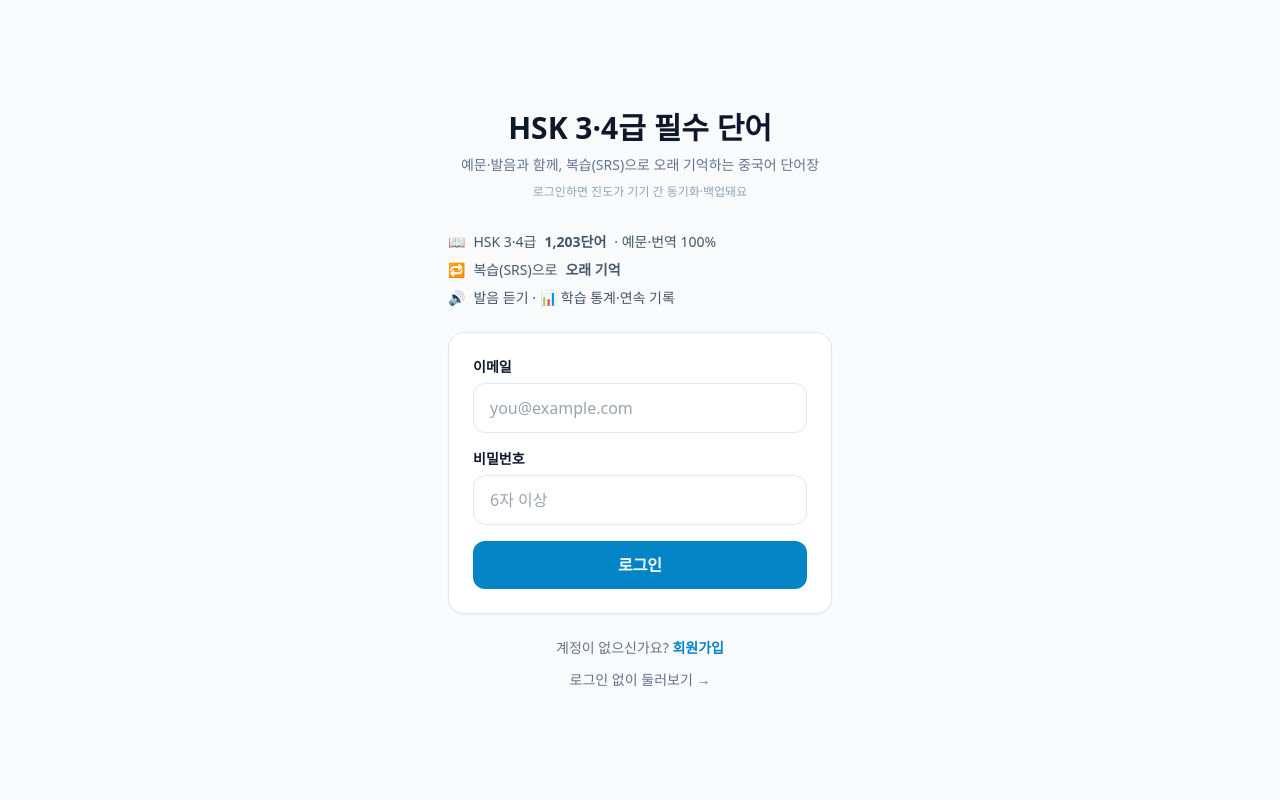
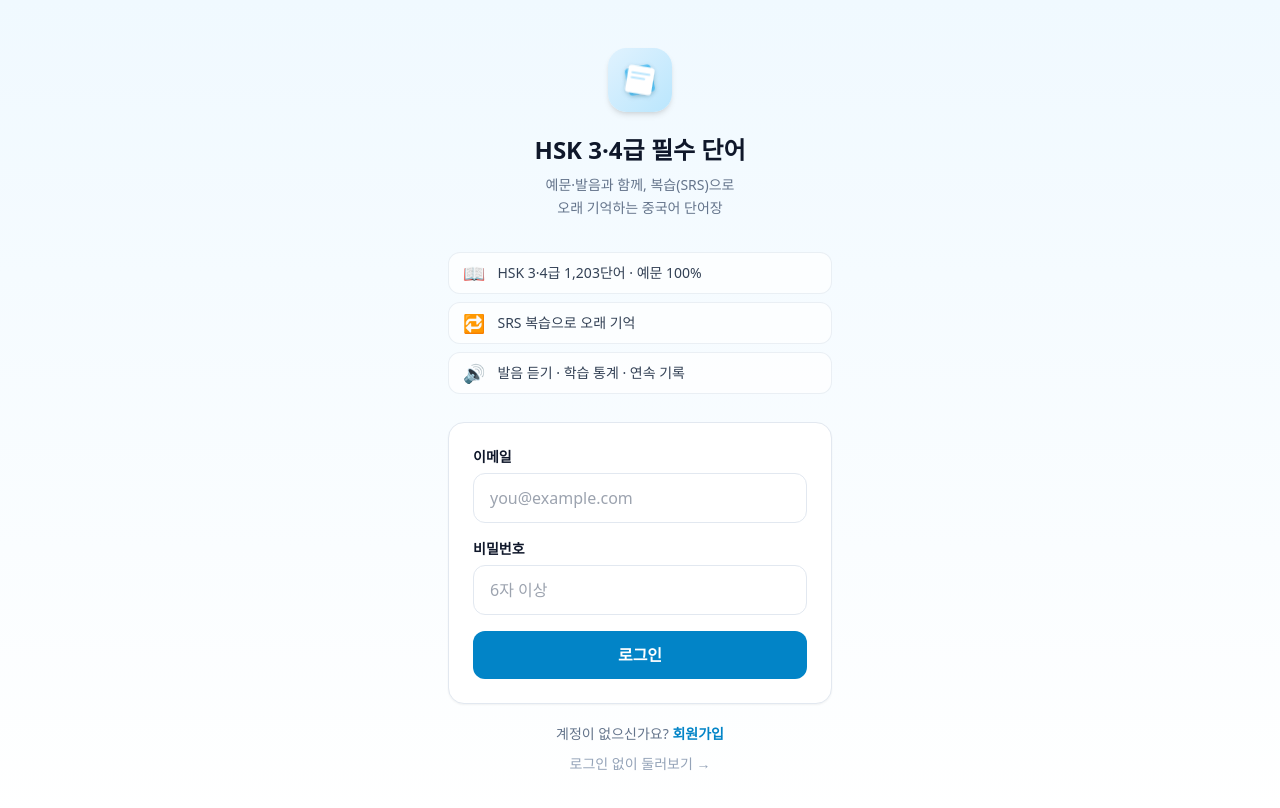
Before and after one commit to d0306r/hsk4, a Next.js app in the folder hsk-app/: page /login in a window 1280 px wide. Shown: the top 808 px of the page. Built offline with nearby package versions, Linux system fonts and the light colour scheme; no server answers; a web font is replaced by a local one.

Commit message:
로그인·회원가입 화면 UI 리디자인
- 그라데이션 배경 + 앱 아이콘 로고 칩 + 정돈된 타이틀
- 로그인: 핵심 기능 3개를 카드 행으로(어색한 줄바꿈 해결)
- 둘러보기 링크 정리, 로그인↔회원가입 톤 통일

```diff
--- a/hsk-app/app/login/page.tsx
+++ b/hsk-app/app/login/page.tsx
@@ -2,50 +2,73 @@
 import Link from 'next/link';
 import { LoginForm } from './LoginForm';
 
+const FEATURES = [
+  { icon: '📖', text: 'HSK 3·4급 1,203단어 · 예문 100%' },
+  { icon: '🔁', text: 'SRS 복습으로 오래 기억' },
+  { icon: '🔊', text: '발음 듣기 · 학습 통계 · 연속 기록' },
+];
+
 export default function LoginPage() {
   return (
-    <main className="min-h-screen flex items-center justify-center px-5 py-10 bg-slate-50 dark:bg-slate-900">
-      <div className="w-full max-w-sm">
+    <main className="min-h-screen flex flex-col justify-center px-6 py-12 bg-gradient-to-b from-brand-50 to-white dark:from-slate-900 dark:to-slate-900">
+      <div className="w-full max-w-sm mx-auto">
+        {/* 로고 + 타이틀 */}
         <div className="text-center mb-8">
-          <h1 className="text-3xl font-bold mb-2">HSK 3·4급 필수 단어</h1>
-          <p className="text-sm text-slate-500 leading-relaxed">
-            예문·발음과 함께, 복습(SRS)으로 오래 기억하는 중국어 단어장
-          </p>
-          <p className="text-xs text-slate-400 mt-2">
-            로그인하면 진도가 기기 간 동기화·백업돼요
+          <div
+            className="inline-block w-16 h-16 rounded-[1.15rem] shadow-md mb-4 bg-cover bg-center"
+            style={{ backgroundImage: "url('/icon.svg')" }}
+            aria-hidden
+          />
+          <h1 className="text-2xl font-bold text-slate-900 dark:text-white">
+            HSK 3·4급 필수 단어
+          </h1>
+          <p className="text-sm text-slate-500 dark:text-slate-400 mt-2 leading-relaxed">
+            예문·발음과 함께, 복습(SRS)으로
+            <br />
+            오래 기억하는 중국어 단어장
           </p>
         </div>
 
-        {/* 핵심 소개 (발표/첫 방문용) */}
-        <ul className="mb-6 space-y-2 text-sm text-slate-600 dark:text-slate-300">
-          <li className="flex items-center gap-2">
-            <span>📖</span> HSK 3·4급 <b>1,203단어</b> · 예문·번역 100%
-          </li>
-          <li className="flex items-center gap-2">
-            <span>🔁</span> 복습(SRS)으로 <b>오래 기억</b>
-          </li>
-          <li className="flex items-center gap-2">
-            <span>🔊</span> 발음 듣기 · 📊 학습 통계·연속 기록
-          </li>
-        </ul>
+        {/* 핵심 기능 */}
+        <div className="space-y-2 mb-7">
+          {FEATURES.map((f) => (
+            <div
+              key={f.text}
+              className="flex items-center gap-3 rounded-xl border border-slate-200/70 dark:border-slate-700/60 bg-white/70 dark:bg-slate-800/50 px-3.5 py-2.5"
+            >
+              <span className="text-lg leading-none flex-shrink-0">{f.icon}</span>
+              <span className="text-sm text-slate-700 dark:text-slate-200">
+                {f.text}
+              </span>
+            </div>
+          ))}
+        </div>
 
+        {/* 로그인 카드 */}
         <div className="bg-white dark:bg-slate-800 rounded-2xl shadow-sm border border-slate-200 dark:border-slate-700 p-6">
           <LoginForm />
         </div>
 
-        <p className="text-center text-sm text-slate-500 mt-6">
+        <div className="mt-5 text-center text-sm space-y-2.5">
+          <p className="text-slate-500 dark:text-slate-400">
             계정이 없으신가요?{' '}
-          <Link href="/signup" className="text-brand-600 font-semibold hover:underline">
+            <Link
+              href="/signup"
+              className="text-brand-600 dark:text-brand-400 font-semibold hover:underline"
+            >
               회원가입
             </Link>
           </p>
-
-        <p className="text-center text-sm mt-3">
-          <Link href="/" className="text-slate-500 hover:underline">
+          <p>
+            <Link
+              href="/"
+              className="text-slate-400 dark:text-slate-500 hover:text-slate-600 dark:hover:text-slate-300"
+            >
               로그인 없이 둘러보기 →
             </Link>
           </p>
         </div>
+      </div>
     </main>
   );
 }
--- a/hsk-app/app/signup/page.tsx
+++ b/hsk-app/app/signup/page.tsx
@@ -4,23 +4,47 @@ import { SignupForm } from './SignupForm';
 
 export default function SignupPage() {
   return (
-    <main className="min-h-screen flex items-center justify-center px-5 py-10 bg-slate-50 dark:bg-slate-900">
-      <div className="w-full max-w-sm">
+    <main className="min-h-screen flex flex-col justify-center px-6 py-12 bg-gradient-to-b from-brand-50 to-white dark:from-slate-900 dark:to-slate-900">
+      <div className="w-full max-w-sm mx-auto">
+        {/* 로고 + 타이틀 */}
         <div className="text-center mb-8">
-          <h1 className="text-3xl font-bold mb-2">회원가입</h1>
-          <p className="text-sm text-slate-500">시작하려면 계정을 만들어주세요</p>
+          <div
+            className="inline-block w-16 h-16 rounded-[1.15rem] shadow-md mb-4 bg-cover bg-center"
+            style={{ backgroundImage: "url('/icon.svg')" }}
+            aria-hidden
+          />
+          <h1 className="text-2xl font-bold text-slate-900 dark:text-white">
+            회원가입
+          </h1>
+          <p className="text-sm text-slate-500 dark:text-slate-400 mt-2">
+            계정을 만들면 진도가 기기 간 동기화·백업돼요
+          </p>
         </div>
 
+        {/* 회원가입 카드 */}
         <div className="bg-white dark:bg-slate-800 rounded-2xl shadow-sm border border-slate-200 dark:border-slate-700 p-6">
           <SignupForm />
         </div>
 
-        <p className="text-center text-sm text-slate-500 mt-6">
-          이미 계정이 있으신가요?{' '}
-          <Link href="/login" className="text-brand-600 font-semibold hover:underline">
-            로그인
-          </Link>
-        </p>
+        <div className="mt-5 text-center text-sm space-y-2.5">
+          <p className="text-slate-500 dark:text-slate-400">
+            이미 계정이 있으신가요?{' '}
+            <Link
+              href="/login"
+              className="text-brand-600 dark:text-brand-400 font-semibold hover:underline"
+            >
+              로그인
+            </Link>
+          </p>
+          <p>
+            <Link
+              href="/"
+              className="text-slate-400 dark:text-slate-500 hover:text-slate-600 dark:hover:text-slate-300"
+            >
+              로그인 없이 둘러보기 →
+            </Link>
+          </p>
+        </div>
       </div>
     </main>
   );
```
Lines whose indentation alone changed are shown as unchanged.
